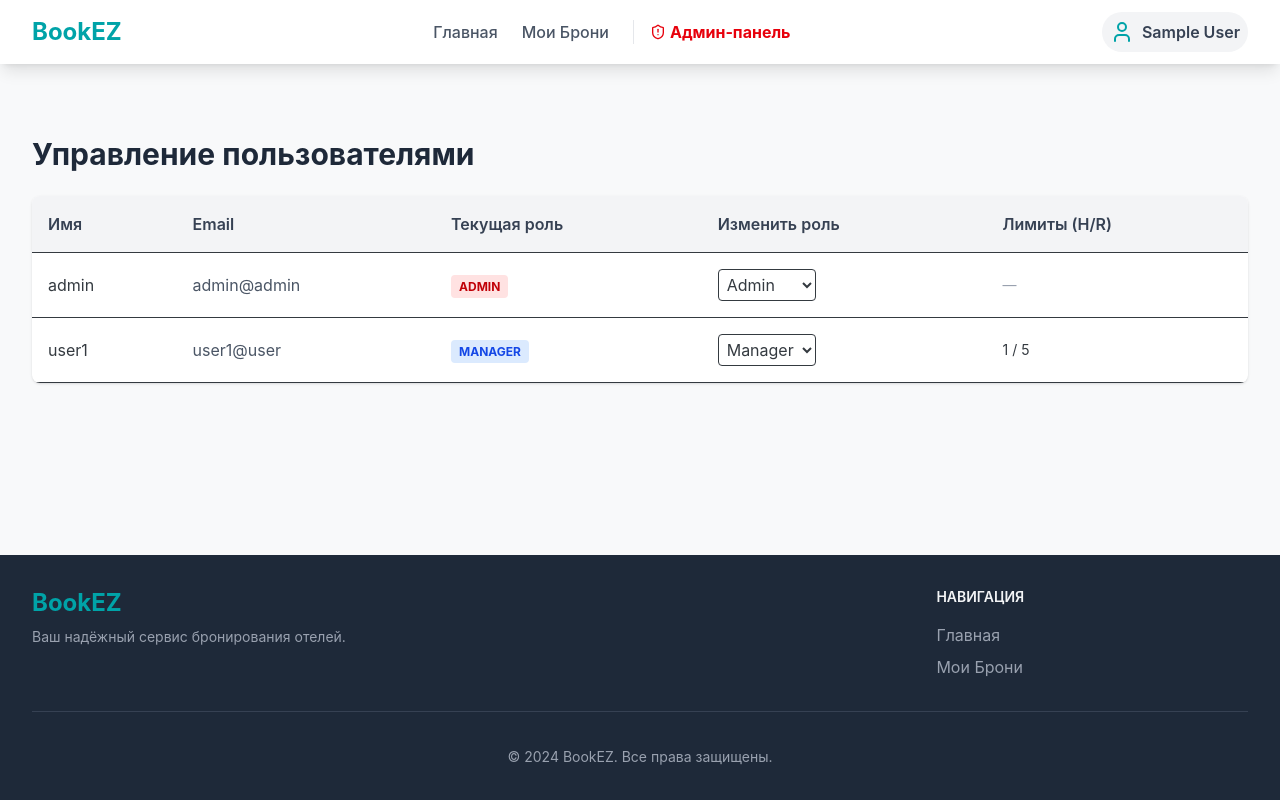
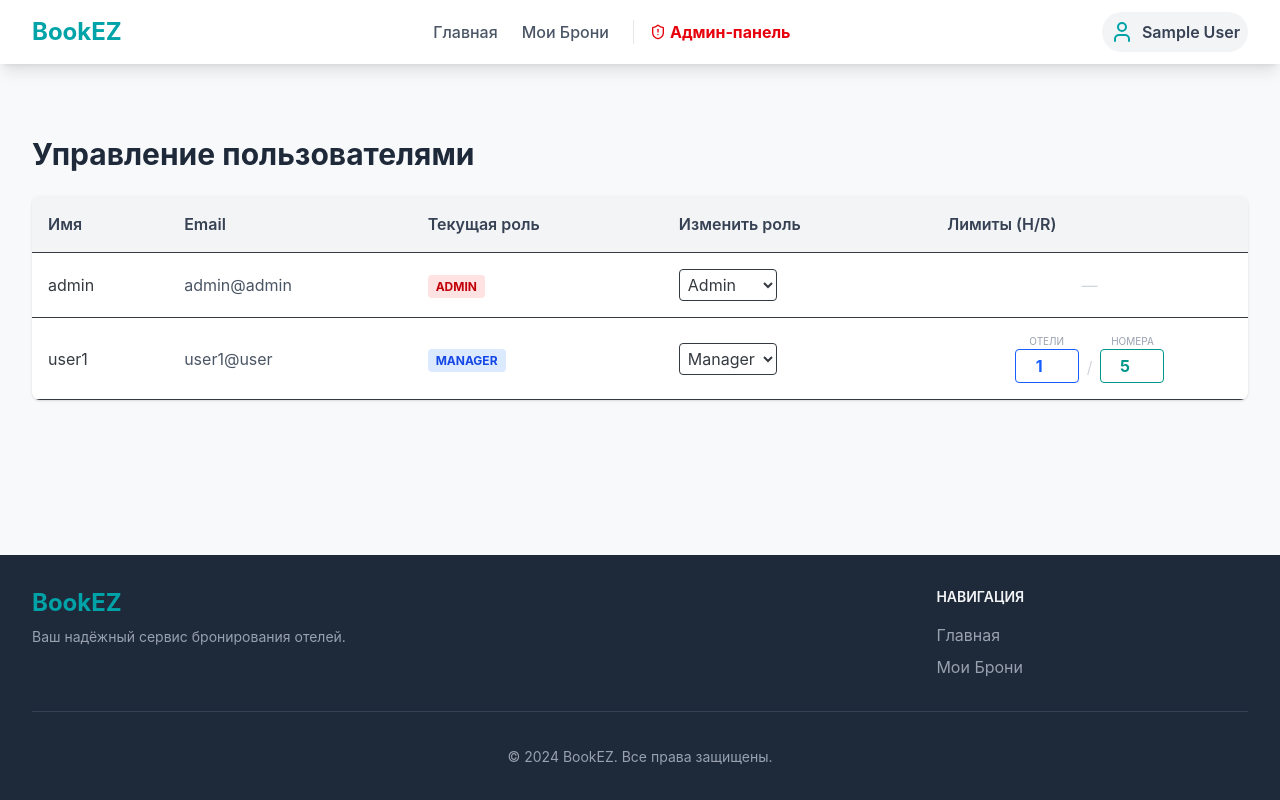
Before and after one commit to Andrey-G1Thub/bookez-hotel-booking, a React (Vite) app: page /admin in a window 1280 px wide. Built offline with nearby package versions, Linux system fonts and the light colour scheme; data requests are answered from the project's data file; sample sign-in values are in the browser's storage.

Commit message:
кориктировка прав для админа

```diff
--- a/db.json
+++ b/db.json
@@ -104,6 +104,18 @@
       "checkIn": "2026-02-11",
       "checkOut": "2026-02-16",
       "price": 75000,
+      "status": "Подтверждено"
+    },
+    {
+      "id": 1770809979691,
+      "userId": 1770711015637,
+      "hotelId": 102,
+      "roomId": 2001,
+      "hotelName": "Геническ отель № 2",
+      "roomType": "Семейный",
+      "checkIn": "2026-02-11",
+      "checkOut": "2026-02-18",
+      "price": 49000,
       "status": "Подтверждено"
     }
   ],
--- a/src/pages/adminPage/AdminPage.tsx
+++ b/src/pages/adminPage/AdminPage.tsx
@@ -18,6 +18,24 @@ export const AdminPage = () => {
 		const defaultLimits =
 			newRole === ROLES.MANAGER ? { maxHotels: 1, maxRooms: 5 } : null;
 		dispatch(updateUserRoleThunk(userId, newRole, defaultLimits));
+	};
+
+	// НОВАЯ ФУНКЦИЯ: Изменение конкретного лимита
+	const handleLimitChange = (
+		userId: number,
+		currentRole: string,
+		field: string,
+		value: string,
+	) => {
+		const user = usersList.find((u: any) => u.id === userId);
+		if (!user) return;
+
+		const newLimits = {
+			...user.limits,
+			[field]: parseInt(value) || 0,
+		};
+
+		dispatch(updateUserRoleThunk(userId, currentRole, newLimits));
 	};
 
 	return (
@@ -78,14 +96,51 @@ export const AdminPage = () => {
 										<option value={ROLES.ADMIN}>Admin</option>
 									</select>
 								</td>
-								<td className="p-4 text-sm">
+								<td className="p-4">
 									{user.role === ROLES.MANAGER ? (
-										<span>
-											{user.limits?.maxHotels || 1} /{' '}
-											{user.limits?.maxRooms || 5}
-										</span>
+										<div className="flex items-center justify-center gap-2">
+											<div className="flex flex-col items-center">
+												<span className="text-[10px] text-gray-400 uppercase">
+													Отели
+												</span>
+												<input
+													type="number"
+													min="1"
+													value={user.limits?.maxHotels || 1}
+													onChange={(e) =>
+														handleLimitChange(
+															user.id,
+															user.role,
+															'maxHotels',
+															e.target.value,
+														)
+													}
+													className="w-16 border rounded p-1 text-center font-bold text-blue-600"
+												/>
+											</div>
+											<span className="text-gray-300 mt-4">/</span>
+											<div className="flex flex-col items-center">
+												<span className="text-[10px] text-gray-400 uppercase">
+													Номера
+												</span>
+												<input
+													type="number"
+													min="1"
+													value={user.limits?.maxRooms || 5}
+													onChange={(e) =>
+														handleLimitChange(
+															user.id,
+															user.role,
+															'maxRooms',
+															e.target.value,
+														)
+													}
+													className="w-16 border rounded p-1 text-center font-bold text-teal-600"
+												/>
+											</div>
+										</div>
 									) : (
-										<span className="text-gray-400">—</span>
+										<div className="text-center text-gray-300">—</div>
 									)}
 								</td>
 							</tr>
```
